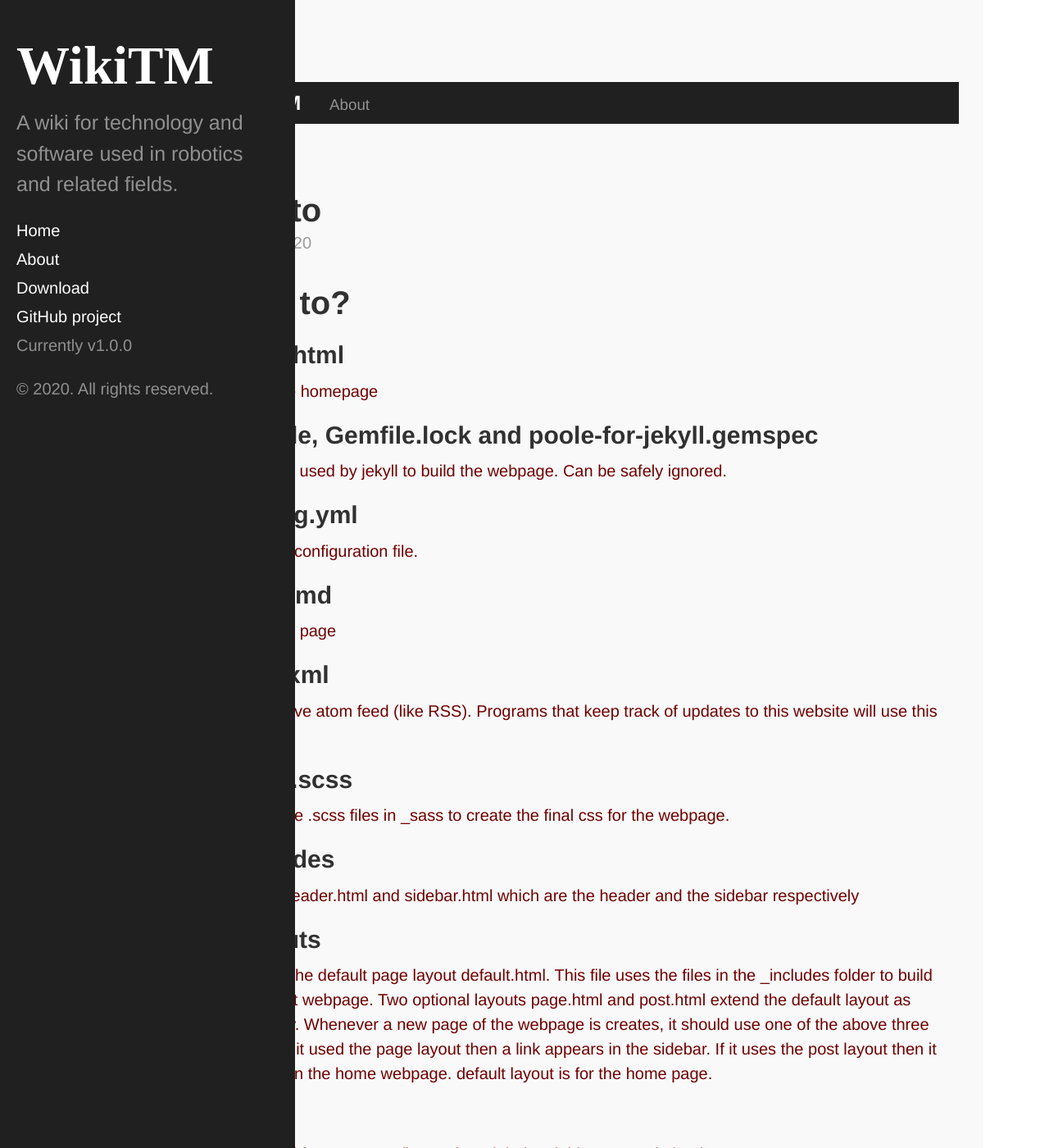
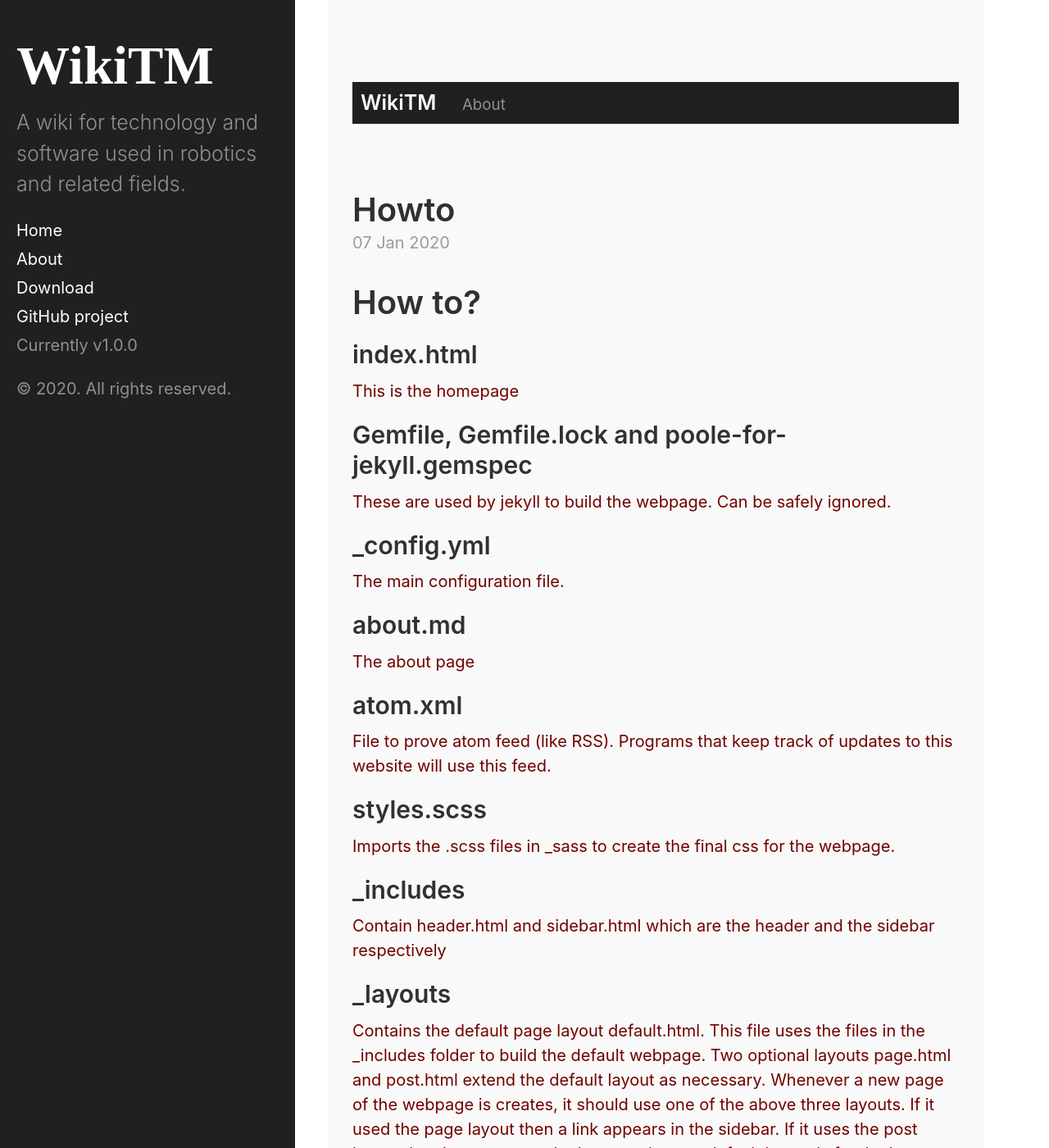
Before and after one commit to tejaswid/wikitm, a Jekyll site: the page built from index.html, in a window 1280 px wide and 1400 px high. Shown: the whole window at 82% size. Built offline with Jekyll 4.4.1, drawn with Linux system fonts in a browser that asks for light colours; the list of posts is cut into pages by our own code.

Commit message:
Incorporated the special css of Hyde
Split container, sidebar and themes css

```diff
--- a/_sass/_base.scss
+++ b/_sass/_base.scss
@@ -19,8 +19,20 @@ html {
   font-size: $root-font-size;
   line-height: $root-line-height;
 
-  @media (min-width: $large-breakpoint) {
-    font-size: $large-font-size;
+  // @media (min-width: $large-breakpoint) {
+  //   font-size: $large-font-size;
+  // }
+}
+// if the screeen size is larger than 48em set font size as 16px
+@media (min-width: 48em) {
+  html {
+    font-size: 16px;
+  }
+}
+// if the screeen size is larger than 58em set font size as 20px
+@media (min-width: 58em) {
+  html {
+    font-size: 20px;
   }
 }
 
--- a/_sass/_hyde.scss
+++ b/_sass/_hyde.scss
@@ -131,14 +131,14 @@ a.sidebar-nav-item:focus {
 @media (min-width: 48em) {
   .content {
     max-width: 100%; // 38rem
-    margin-left: 10rem; // 20rem;
+    margin-left: 18rem; // 20rem;
     margin-right: 2rem;
   }
 }
 // If the screen is larger than 64em
 @media (min-width: 64em) {
   .content {
-    margin-left: 12rem; // 22rem;
+    margin-left: 20rem; // 22rem;
     margin-right: 4rem;
   }
 }
--- a/_sass/_layout.scss
+++ b/_sass/_layout.scss
@@ -1,6 +1,20 @@
 // Layout
 //
 // Styles for managing the structural hierarchy of the site.
+
+/*
+ * Contents
+ *
+ * Container
+ * Reverse layout
+ * Footer
+ */
+
+/* Container
+ *
+ * Align the contents of the site above the proper threshold with some margin-fu
+ * with a 25%-wide `.sidebar`.
+ */
 
 .container {
   max-width: 38rem;
@@ -10,6 +24,55 @@
   margin-right: auto;
 }
 
+.content {
+  padding-top:    4rem;
+  padding-bottom: 4rem;
+  color: #710000;
+  background-color: #f9f9f9;
+}
+// If the screen size is larger than 48em expand the width of the content to max screen.
+@media (min-width: 48em) {
+  .content {
+    max-width: 100%; // 38rem
+    margin-left: 18rem; // 20rem;
+    margin-right: 2rem;
+  }
+}
+// If the screen is larger than 64em
+@media (min-width: 64em) {
+  .content {
+    margin-left: 20rem; // 22rem;
+    margin-right: 4rem;
+  }
+}
+
+/*
+ * Reverse layout
+ *
+ * Flip the orientation of the page by placing the `.sidebar` on the right.
+ */
+
+@media (min-width: 48em) {
+  .layout-reverse .sidebar {
+    left: auto;
+    right: 0;
+  }
+  .layout-reverse .content {
+    margin-left: 2rem;
+    margin-right: 20rem;
+  }
+}
+
+@media (min-width: 64em) {
+  .layout-reverse .content {
+    margin-left: 4rem;
+    margin-right: 22rem;
+  }
+}
+
+/*
+* Footer
+*/
 footer {
   margin-bottom: 2rem;
 }
--- /dev/null
+++ b/_sass/_sidebar.scss
@@ -0,0 +1,67 @@
+/*
+ * Sidebar
+ *
+ * Flexible banner for housing site name, intro, and "footer" content. Starts
+ * out above content in mobile and later moves to the side with wider viewports.
+ */
+
+.sidebar {
+  text-align: center;
+  padding: 2rem 1rem;
+  color: rgba(255,255,255,.5);
+  background-color: #202020;
+}
+@media (min-width: 48em) {
+  .sidebar {
+    position: fixed;
+    top: 0;
+    left: 0;
+    bottom: 0;
+    width: 18rem;
+    text-align: left;
+  }
+}
+
+/* Sidebar links */
+.sidebar a {
+  color: #fff;
+}
+
+/* About section */
+.sidebar-about h1 {
+  color: #fff;
+  margin-top: 0;
+  font-family: "Abril Fatface", serif;
+  font-size: 3.25rem;
+}
+
+/* Sidebar nav */
+.sidebar-nav {
+  margin-bottom: 1rem;
+}
+.sidebar-nav-item {
+  display: block;
+  line-height: 1.75;
+}
+a.sidebar-nav-item:hover,
+a.sidebar-nav-item:focus {
+  text-decoration: underline;
+}
+.sidebar-nav-item.active {
+  font-weight: bold;
+}
+
+/* Sticky sidebar
+ *
+ * Add the `sidebar-sticky` class to the sidebar's container to affix it the
+ * contents to the bottom of the sidebar in tablets and up.
+ */
+
+@media (min-width: 48em) {
+  .sidebar-sticky {
+    position: absolute;
+    right:  1rem;
+    bottom: 1rem;
+    left:   1rem;
+  }
+}
--- /dev/null
+++ b/_sass/_themes.scss
@@ -0,0 +1,104 @@
+/*
+ * Themes
+ *
+ * Optional themes to color the sidebar and links
+ * within blog posts. To use, add the class of your choosing to the `body`.
+ */
+
+/* Base16 (http://chriskempson.github.io/base16/#default) */
+
+/* Red */
+.theme-base-08 .sidebar {
+  background-color: #ac4142;
+}
+.theme-base-08 .masthead-title {
+  background-color: #ac4142;
+}
+.theme-base-08 .content a,
+.theme-base-08 .related-posts li a:hover {
+  color: #ac4142;
+}
+
+/* Orange */
+.theme-base-09 .sidebar {
+  background-color: #d28445;
+}
+.theme-base-09 .masthead-title {
+  background-color: #d28445;
+}
+.theme-base-09 .content a,
+.theme-base-09 .related-posts li a:hover {
+  color: #d28445;
+}
+
+/* Yellow */
+.theme-base-0a .sidebar {
+  background-color: #f4bf75;
+}
+.theme-base-0a .masthead-title {
+  background-color: #f4bf75;
+}
+.theme-base-0a .content a,
+.theme-base-0a .related-posts li a:hover {
+  color: #f4bf75;
+}
+
+/* Green */
+.theme-base-0b .sidebar {
+  background-color: #90a959;
+}
+.theme-base-0b .masthead-title {
+  background-color: #90a959;
+}
+.theme-base-0b .content a,
+.theme-base-0b .related-posts li a:hover {
+  color: #90a959;
+}
+
+/* Cyan */
+.theme-base-0c .sidebar {
+  background-color: #75b5aa;
+}
+.theme-base-0c .masthead-title {
+  background-color: #75b5aa;
+}
+.theme-base-0c .content a,
+.theme-base-0c .related-posts li a:hover {
+  color: #75b5aa;
+}
+
+/* Blue */
+.theme-base-0d .sidebar {
+  background-color: #6a9fb5;
+}
+.theme-base-0d .masthead-title {
+  background-color: #6a9fb5;
+}
+.theme-base-0d .content a,
+.theme-base-0d .related-posts li a:hover {
+  color: #6a9fb5;
+}
+
+/* Magenta */
+.theme-base-0e .sidebar {
+  background-color: #aa759f;
+}
+.theme-base-0e .masthead-title {
+  background-color: #aa759f;
+}
+.theme-base-0e .content a,
+.theme-base-0e .related-posts li a:hover {
+  color: #aa759f;
+}
+
+/* Brown */
+.theme-base-0f .sidebar {
+  background-color: #8f5536;
+}
+.theme-base-0f .masthead-title {
+  background-color: #8f5536;
+}
+.theme-base-0f .content a,
+.theme-base-0f .related-posts li a:hover {
+  color: #8f5536;
+}
--- a/styles.scss
+++ b/styles.scss
@@ -27,4 +27,5 @@
 @import "posts";
 @import "pagination";
 @import "message";
-@import "hyde";
+@import "sidebar";
+@import "themes";
```
